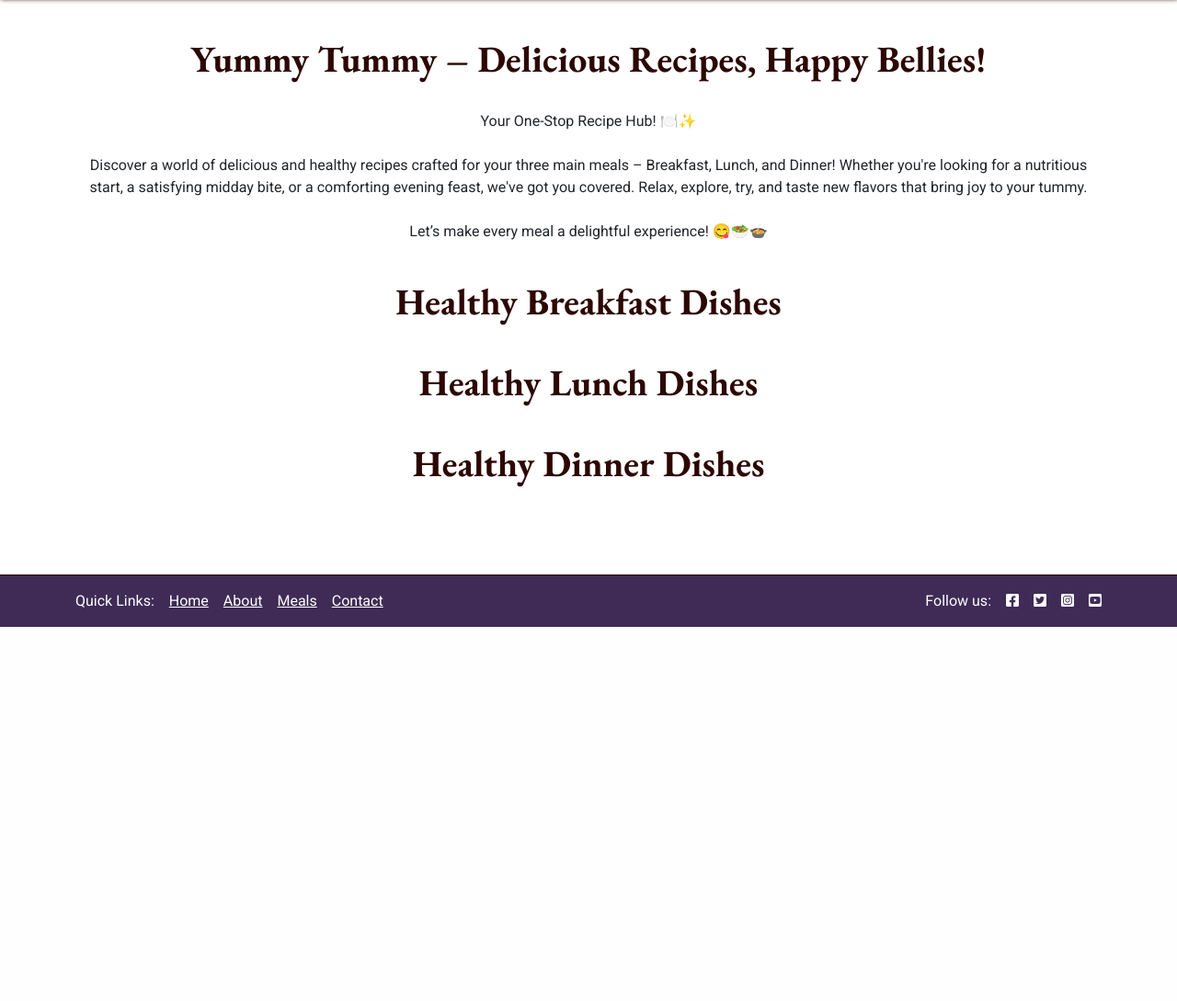
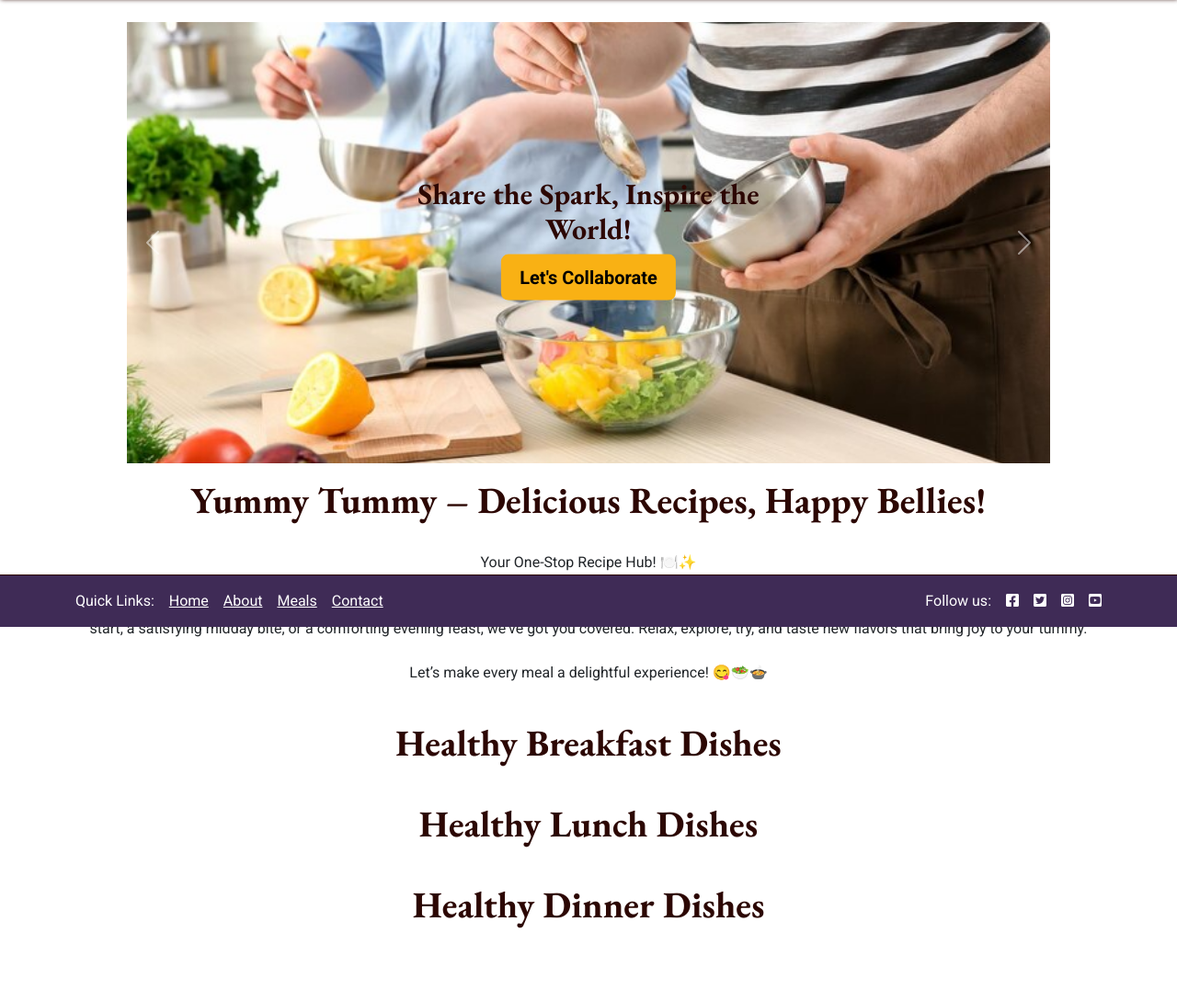
Before and after one commit to SonaliP11/yummytummy, a Django app: page / in a window 1280 px wide. Shown: the part 118-1207 px from the top of the page at 92% size. Before the commit the page ends 800 px from the top, so only its background shows below. Run offline with Django 4.2, Linux system fonts and the light colour scheme; data that the repository does not hold is empty.

Commit message:
Add hero image carousel to homepage

```diff
--- a/about/views.py
+++ b/about/views.py
@@ -17,7 +17,7 @@ def about_me(request):
             collaborate_form.save()
             messages.add_message(
                 request, messages.SUCCESS,
-                'Collaboration request submitted successfully'
+                'Collaboration request submitted successfully. I endeavour to respond within 2 working days.'
             )
             return redirect('about')
 
--- a/recipes/templates/recipes/index.html
+++ b/recipes/templates/recipes/index.html
@@ -3,6 +3,47 @@
 {% block title %}Home{% endblock %}
 
 {% block content %}
+
+<!-- Hero Image section-->
+
+<main class="container-fluid p-0">
+    <div id="heroCarousel" class="carousel slide" data-bs-ride="carousel">
+        <div class="carousel-inner">
+            <div class="carousel-item active">
+                <div class="hero-image hero-image-1">
+                    <div class="hero-text text-center">
+                        <h1>Share the Spark, Inspire the World!</h1>
+                        <a href = "{% url 'about' %}" class="btn btn-primary btn-lg">Let's Collaborate</a>
+                    </div>
+                </div>
+            </div>
+            <div class="carousel-item">
+                <div class="hero-image hero-image-2">
+                    <div class="hero-text text-center">
+                        <h1>Your Opinion Matters – Leave a Review!</h1>
+                        <a href="{% url 'account_login' %}" class="btn btn-primary btn-lg">Log-in</Log-in></a>
+
+                    </div>
+                </div>
+            </div>
+            <div class="carousel-item">
+                <div class="hero-image hero-image-3">
+                    <div class="hero-text text-center text-white">
+                        <h1>Sizzling Success: Chef of the Month!</h1>
+                        <a href="#" class="btn btn-primary btn-lg">Chefs</a>
+                    </div>
+                </div>
+            </div>
+        </div>
+        <button class="carousel-control-prev" type="button" data-bs-target="#heroCarousel" data-bs-slide="prev">
+            <span class="carousel-control-prev-icon" aria-hidden="true"></span>
+            <span class="visually-hidden">Previous</span>
+        </button>
+        <button class="carousel-control-next" type="button" data-bs-target="#heroCarousel" data-bs-slide="next">
+            <span class="carousel-control-next-icon" aria-hidden="true"></span>
+            <span class="visually-hidden">Next</span>
+        </button>
+    </div>
 
 <!-- index.html content starts here -->
 <div class="container flex-column pt-3">
@@ -107,6 +148,7 @@
     </nav>
     {% endif %}
 
+</main>
 
 
 <!-- index.html content ends here -->
--- a/static/css/style.css
+++ b/static/css/style.css
@@ -296,3 +296,63 @@ footer {
     border: 1px solid #ccc; /* Add a border around the form container */
     background-color: #F5F2F2; /* Set a background color for the form container */
 }
+
+
+
+
+
+/* Hero Image Styles */
+.hero-image {
+    height: 60vh; /* Full viewport height */
+    width: 90%; /* Full width */
+    background-size: cover;
+    background-position: center;
+    background-repeat: no-repeat;
+    position: relative;
+    padding-left: 20px; /* Add left padding */
+    padding-right: 20px; /* Add right padding */
+    margin: 0 auto; /* Center the carousel */
+}
+
+.hero-image-1 {
+    background-image: url('../images/hero1.jpg');
+
+}
+
+.hero-image-2 {
+    background-image: url('../images/hero2.jpg');
+
+}
+
+.hero-image-3 {
+    background-image: url('../images/hero3.webp');
+
+}
+
+.hero-text {
+    position: absolute;
+    top: 50%;
+    left: 50%;
+    transform: translate(-50%, -50%);
+    text-align: center;
+    padding: 0 20px; /* Add padding for smaller screens */
+}
+
+.hero-text h1 {
+    font-size: 2rem; /* Adjust font size for responsiveness */
+
+}
+
+
+
+.hero-text .btn {
+    margin-bottom: 10px; /* Add margin for spacing on smaller screens */
+    background-color: #F9B114;
+    color: #000;
+    font-weight: bold;
+    border: none;
+    padding: 10px 20px;
+    cursor: pointer;
+    border-radius: 8px;
+
+}
--- a/tastystar/settings.py
+++ b/tastystar/settings.py
@@ -28,7 +28,7 @@ TEMPLATES_DIR = os.path.join(BASE_DIR, 'templates')
 SECRET_KEY = os.environ.get("SECRET_KEY")
 
 # SECURITY WARNING: don't run with debug turned on in production!
-DEBUG = False
+DEBUG = True
 
 ALLOWED_HOSTS = ['127.0.0.1','yummy-tummy-582bc957dc87.herokuapp.com']
 
--- a/templates/base.html
+++ b/templates/base.html
@@ -18,7 +18,7 @@
     <link rel="preconnect" href="https://fonts.gstatic.com" crossorigin>
     <link href="https://fonts.googleapis.com/css2?family=EB+Garamond:ital,wght@0,400..800;1,400..800&family=Roboto:ital,wght@0,100..900;1,100..900&display=swap" rel="stylesheet">
 
-    {% block extra_css %}
+    {% block link %}
     <!-- Font Awesome CSS -->
     <link rel="stylesheet" href="https://cdnjs.cloudflare.com/ajax/libs/font-awesome/5.15.3/css/all.min.css">
     <!-- Bootstrap CSS -->
@@ -26,7 +26,7 @@
         integrity="sha384-+0n0xVW2eSR5OomGNYDnhzAbDsOXxcvSN1TPprVMTNDbiYZCxYbOOl7+AMvyTG2x" crossorigin="anonymous">
     <!-- Custom CSS -->
     <link rel="stylesheet" href="{% static 'css/style.css' %}">
-    {% endblock extra_css %}
+    {% endblock %}
 
     <title>Yummy Tummy {% block title%}{% endblock %}</title>
 
```
Also changed, not shown: about/migrations/0006_alter_collaboraterequest_recipe_image.py (added), about/migrations/0007_alter_collaboraterequest_recipe_image.py (added), static/images/hero1.jpg (added), static/images/hero2.jpg (added), static/images/hero3.webp (added).
